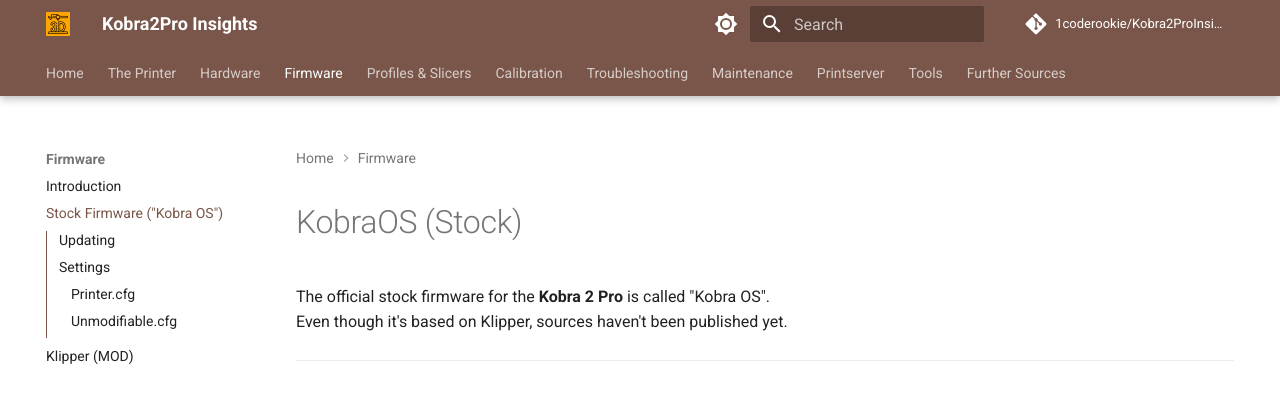
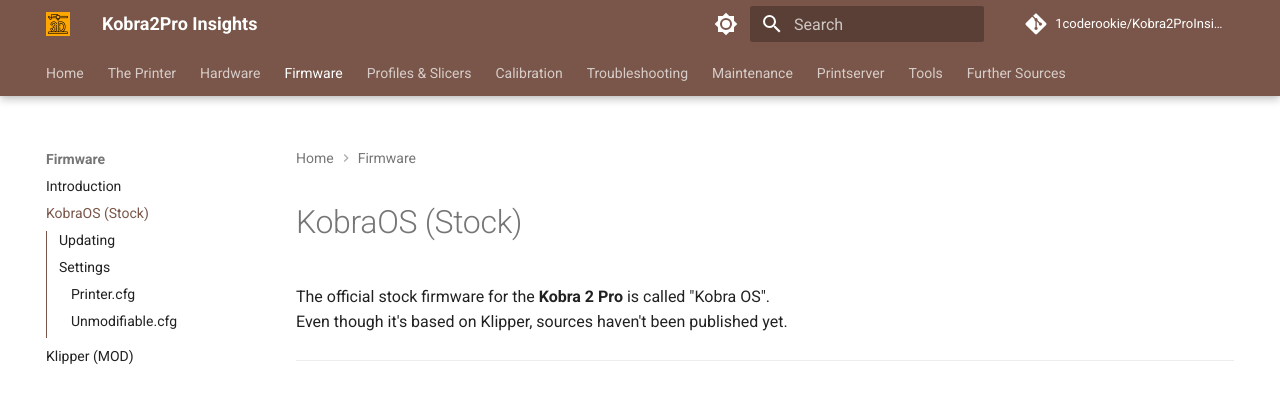
Before and after one commit to 1coderookie/Kobra2ProInsights, an MkDocs documentation site: the page built from docs/firmware/fw_kobraOS.md, in a window 1280 px wide. Shown: the top 397 px of the page. Built offline with MkDocs 1.6.1 and Material for MkDocs 9.7.7, drawn with Linux system fonts in a browser that asks for light colours; comment, search, counter and statistics services are not loaded.

Commit message:
Update mkdocs.yml

```diff
--- a/mkdocs.yml
+++ b/mkdocs.yml
@@ -140,7 +140,7 @@
     - Other: 'hardware/other.md'
   - Firmware:
     - Introduction: 'firmware/introduction.md'
-    - Stock Firmware ("Kobra OS"): 'firmware/fw_kobraOS.md'
+    - KobraOS (Stock): 'firmware/fw_kobraOS.md'
     - Klipper (MOD): 'firmware/fw_klipper.md'
   - Profiles & Slicers: 'profiles.md'
   - Calibration: 'calibration.md'
```
